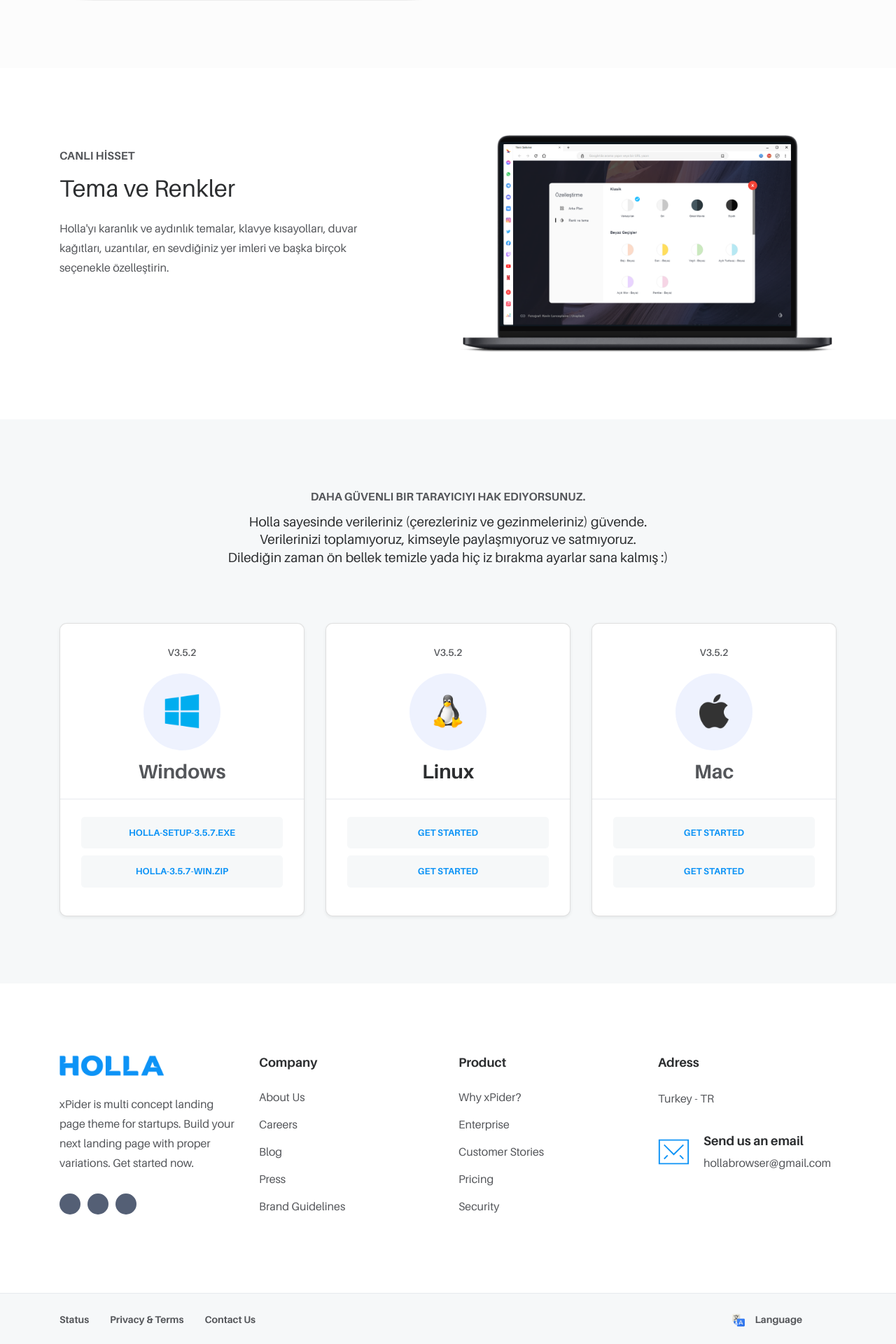
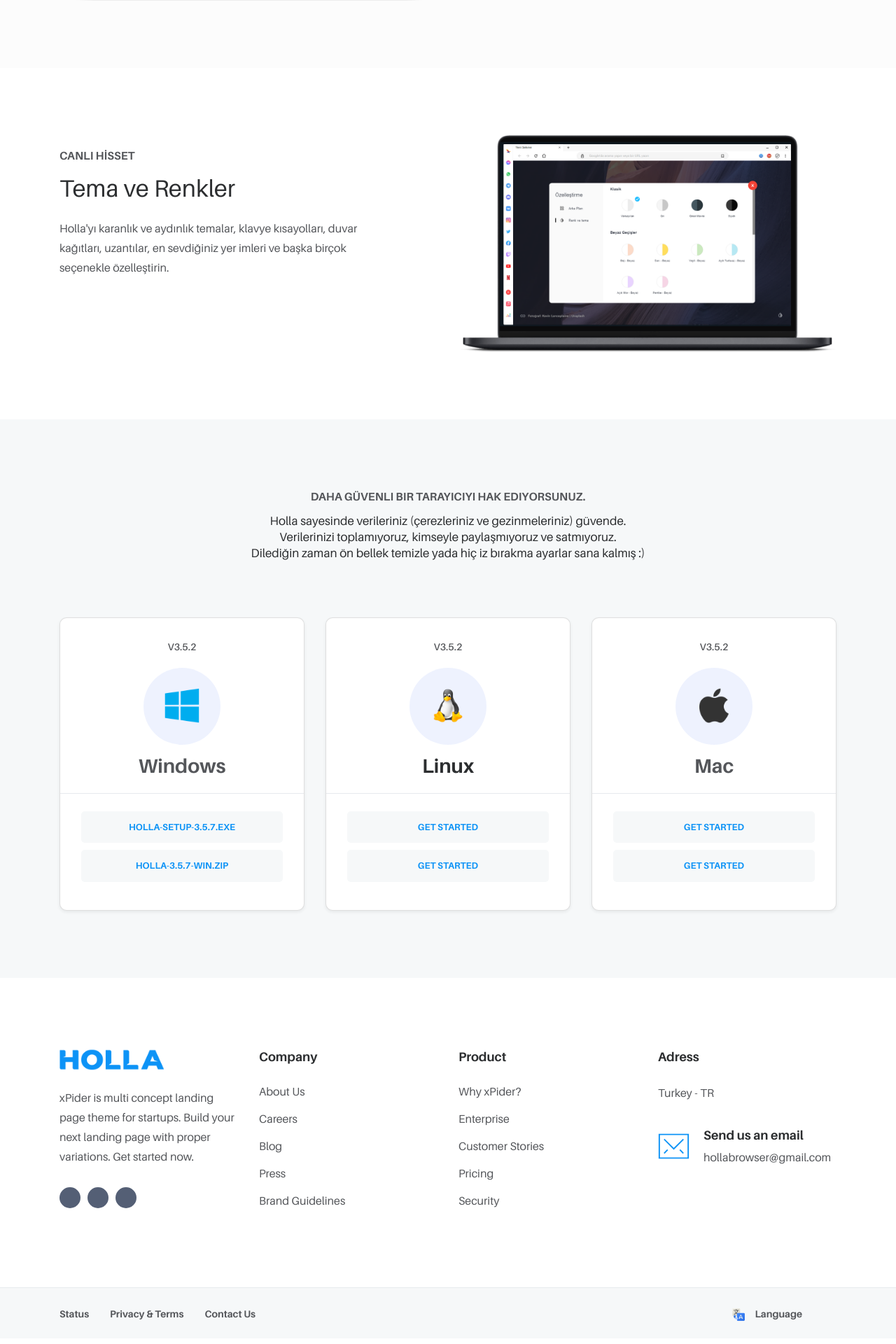
Before and after one commit to meforce/holla, a Jekyll site: the page built from docs/index.html, in a window 1280 px wide. Shown: the part 3323-5243 px from the top of the page at 70% size. Built offline with Jekyll 4.4.1, drawn with Linux system fonts in a browser that asks for light colours; some web fonts are replaced; Markdown is read by kramdown in place of the engine named in the settings.

Commit message:
Update features.html

```diff
--- a/docs/_includes/features.html
+++ b/docs/_includes/features.html
@@ -254,7 +254,7 @@
 <div class="col-12 col-lg-9 mx-auto">
 <div class="section-title reveal text-center mb-80">
 <p class="mb-10 text-uppercase font-w-700"><i18n>Daha güvenli bir tarayıcıyı hak ediyorsunuz.</i18n></p>
-<h3 style="font-size: 19px;" class="font-w-400"><i18n>Holla sayesinde verileriniz (çerezleriniz ve gezinmeleriniz) güvende.<br> Verilerinizi toplamıyoruz, kimseyle paylaşmıyoruz ve satmıyoruz.<br> Dilediğin zaman ön bellek temizle yada hiç iz bırakma ayarlar sana kalmış :)</i18n></h3>
+<h3 style="font-size: 17px;" class="font-w-400"><i18n>Holla sayesinde verileriniz (çerezleriniz ve gezinmeleriniz) güvende.<br> Verilerinizi toplamıyoruz, kimseyle paylaşmıyoruz ve satmıyoruz.<br> Dilediğin zaman ön bellek temizle yada hiç iz bırakma ayarlar sana kalmış :)</i18n></h3>
 </div>
 <!-- end of section title -->
 </div>
```
